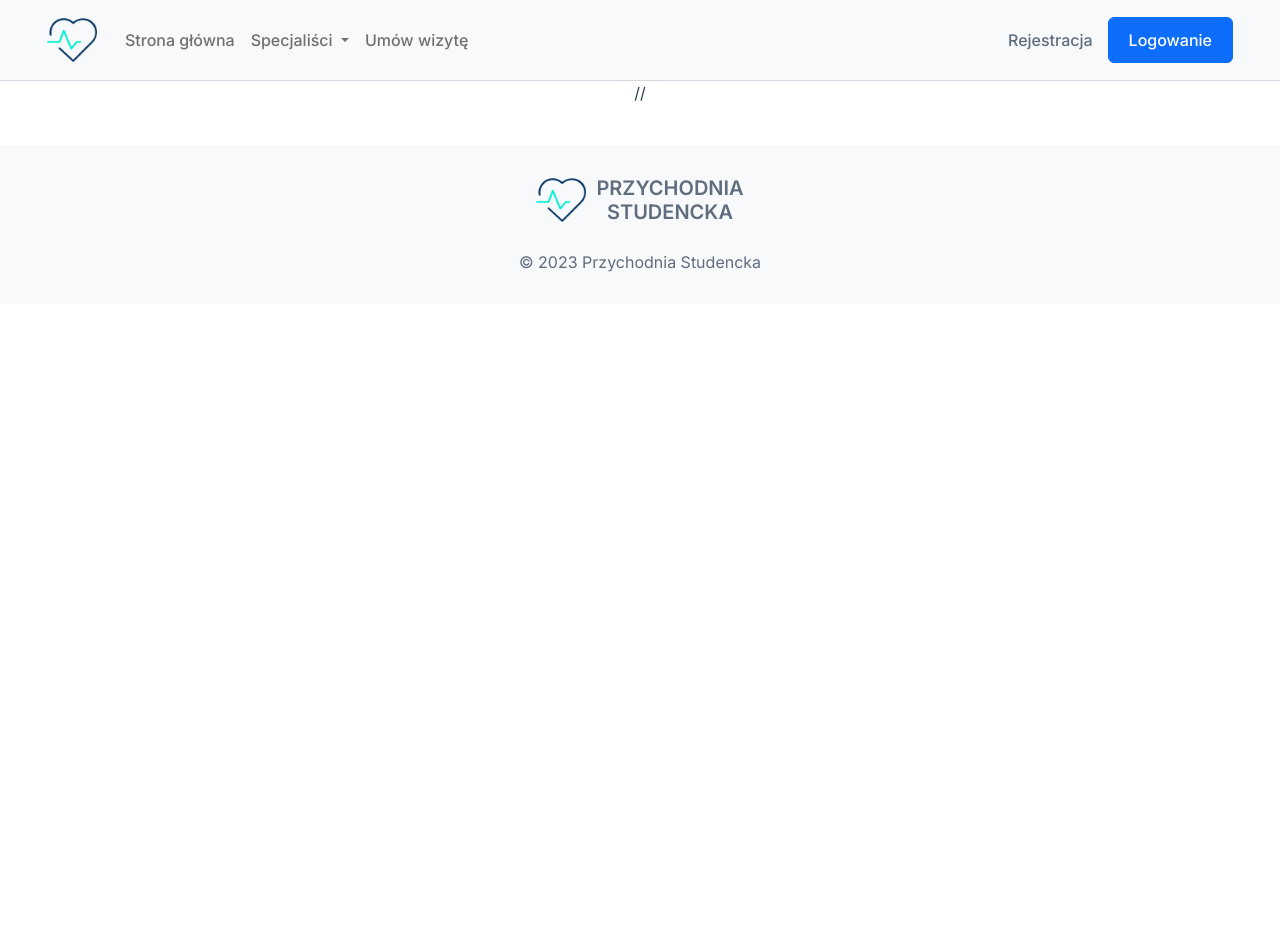
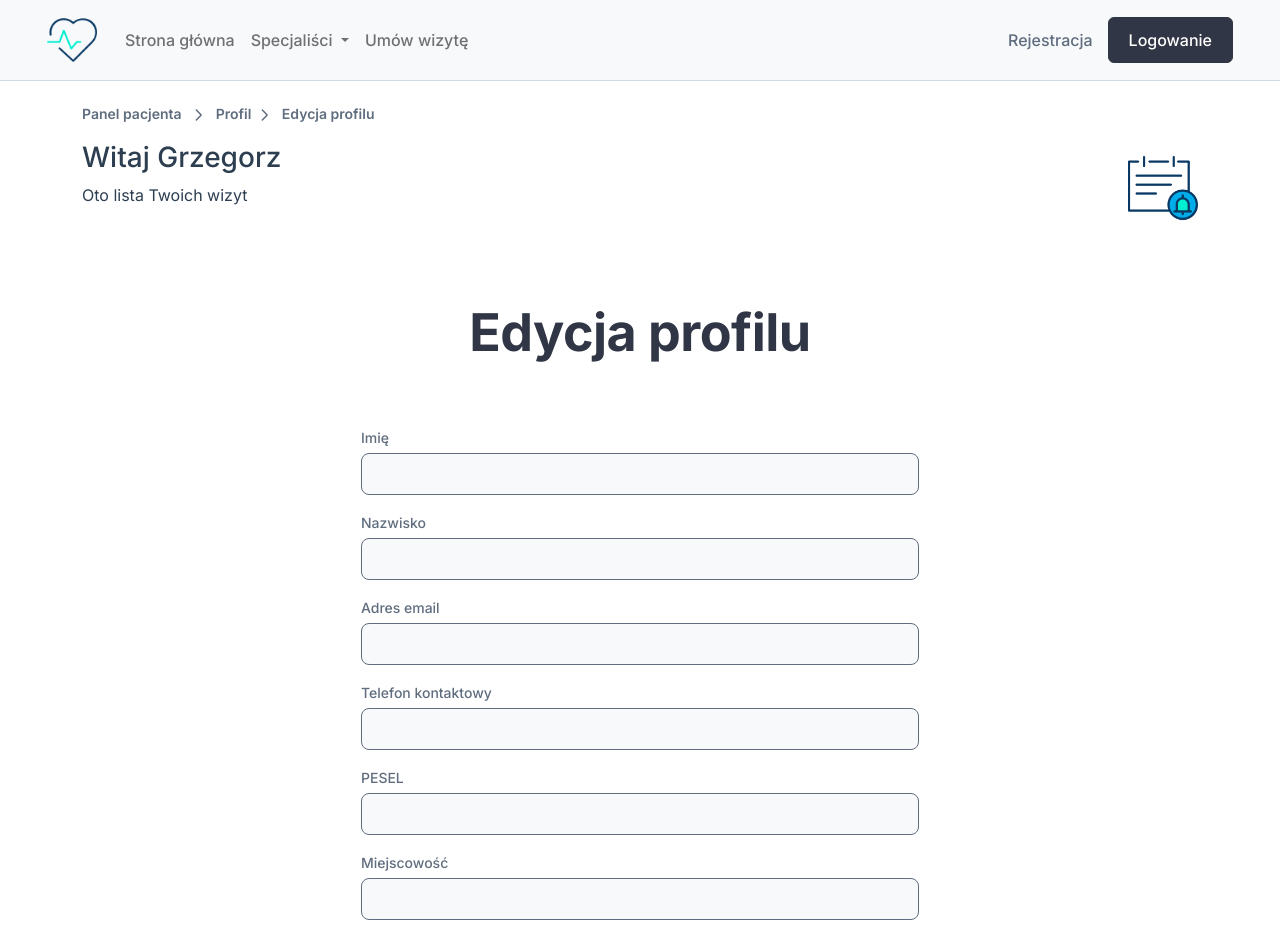
Before and after one commit to kacperrymkiewicz/StudentClinic-Vue, a Vue app in the folder frontend/: page /profil/edycja-profilu in a window 1280 px wide. Shown: the top 940 px of the page. Before the commit the page ends 800 px from the top, so only its background shows below. Built offline with nearby package versions, Linux system fonts and the light colour scheme.

Commit message:
add PatientProfileEdit view

```diff
--- a/frontend/src/components/HeaderComponent.vue
+++ b/frontend/src/components/HeaderComponent.vue
@@ -33,7 +33,7 @@
           <div class="login-section d-none d-md-flex">
             <router-link class="nav-link register-button" active-class="" to="/rejestracja">Rejestracja</router-link>
             <router-link class="nav-link login-button" active-class="" to="/logowanie">
-              <base-button>Logowanie</base-button>
+              <base-button type="dark">Logowanie</base-button>
             </router-link>
           </div>
         </div>
--- a/frontend/src/views/patient/PatientProfile.vue
+++ b/frontend/src/views/patient/PatientProfile.vue
@@ -2,7 +2,7 @@
     <section id="home">
         <div class="container">
             <div class="row">
-                <div class="col-md-6 offset-md-3">
+                <div class="col-md-12">
                     <hello-message></hello-message>
                 </div>
             </div>
--- a/frontend/src/views/patient/PatientProfileEdit.vue
+++ b/frontend/src/views/patient/PatientProfileEdit.vue
@@ -1,3 +1,146 @@
 <template>
-    //
+    <section id="home">
+        <div class="container">
+            <div class="row">
+                <div class="col-md-12">
+                    <hello-message></hello-message>
+                    <div class="d-flex flex-column align-items-center">
+                        <div class="col-md-6">
+                            <h1>Edycja profilu</h1>
+                            <form>
+                                <div class="form-group d-flex flex-column">
+                                    <label class="align-self-start" for="name">Imię</label>
+                                    <input type="text" class="form-control" id="name">
+                                </div>
+                                <div class="form-group d-flex flex-column">
+                                    <label class="align-self-start" for="surname">Nazwisko</label>
+                                    <input type="text" class="form-control" id="surname">
+                                </div>
+                                <div class="form-group d-flex flex-column">
+                                    <label class="align-self-start" for="email">Adres email</label>
+                                    <input type="email" class="form-control" id="email">
+                                </div>
+                                <div class="form-group d-flex flex-column">
+                                    <label class="align-self-start" for="tel">Telefon kontaktowy</label>
+                                    <input type="tel" class="form-control" id="tel">
+                                </div>
+                                <div class="form-group d-flex flex-column">
+                                    <label class="align-self-start" for="pesel">PESEL</label>
+                                    <input type="text" class="form-control" id="pesel">
+                                </div>
+                                <div class="form-group d-flex flex-column">
+                                    <label class="align-self-start" for="city">Miejscowość</label>
+                                    <input type="text" class="form-control" id="city">
+                                </div>
+                                <div class="form-group d-flex flex-column">
+                                    <label class="align-self-start" for="postal-code">Kod pocztowy</label>
+                                    <input type="text" class="form-control" pattern="[0-9]{2}-[0-9]{3}" placeholder="00-000" id="postal-code">
+                                </div>
+                                <div class="form-group d-flex flex-column">
+                                    <label class="align-self-start" for="street">Ulica i nr budynku</label>
+                                    <input type="text" class="form-control" id="street">
+                                </div>
+                                <base-button type="dark">Zapisz zmiany</base-button>
+                                <base-button type="light">Anuluj</base-button>
+                            </form>
+
+                        </div>
+                    </div>
+                </div>
+            </div>
+        </div>
+    </section>
 </template>
+
+
+<style lang="scss" scoped>
+@import "@/assets/styles/global.scss";
+.col-md-6 {
+        form {
+            .form-group {
+                margin: 13px 0;
+
+                label {
+                    font-weight: 500;
+                    font-size: 14px;
+                    line-height: 30px;
+                    letter-spacing: -0.001em;
+                    color: $secondary;
+
+                }
+                input {
+                    box-sizing: border-box;
+                    border: 1px solid #5F6D7E;
+                    border-radius: 8px;
+                    display: flex;
+                    padding: 8px 18px;
+                    gap: 16px;
+                    background: #F8F9FB;
+
+                }
+            }
+
+            .form-check {
+                input {
+                    border-color: $secondary;
+                    &:checked {
+                        background-color: $teal;
+                        border-color: $secondary;
+                    }
+                }
+
+                label {
+                    margin-left: 10px;
+                    font-weight: 500;
+                    color: $secondary;
+
+                    span {
+
+                        a {
+                            color: $teal;
+                        }
+
+                    }
+                }
+            }
+
+            p {
+                color: $button-dark;
+                font-style: normal;
+                font-weight: 600;
+                font-size: 15px;
+                line-height: 22px;
+                letter-spacing: -0.001em;
+                color: $secondary;
+
+                a {
+                    color: $teal;
+                }
+
+            }
+        }
+        h1 {
+            margin: 60px 0;
+            font-weight: 700;
+            font-weight: 700;
+            font-size: 52px;
+            line-height: 60px;
+            text-align: center;
+            letter-spacing: -0.01em;
+            color: $button-dark;
+        }
+    }
+    .base-button {
+        margin: 30px 10px;
+
+        .span-icon {
+            display: inline-block;
+            transition: all 0.2s ease-in-out;
+        }
+    }
+
+    .base-button:hover .span-icon {
+        transform: translateX(5px);
+    }
+
+</style>
```
